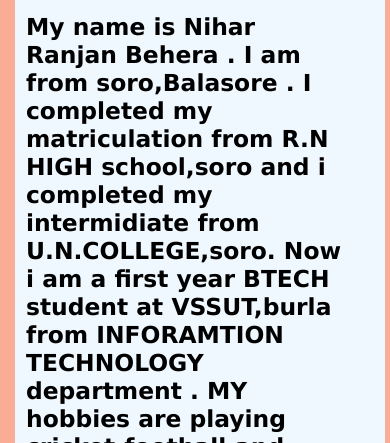
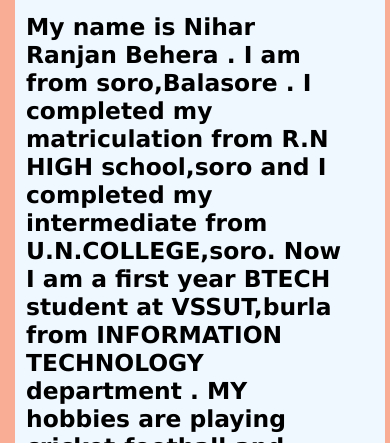
Before and after one commit to Itnihar2003/nihar-web, a plain HTML site: page index.html in a window 390 px wide. Shown: the part 401-844 px from the top of the page. Drawn offline with Linux system fonts and the light colour scheme.

```diff
--- a/index.html
+++ b/index.html
@@ -26,23 +26,19 @@
                 <h3>
 My name is  Nihar Ranjan Behera . I am from soro,Balasore .
 I completed my matriculation from R.N HIGH school,soro
-and i completed my intermidiate from U.N.COLLEGE,soro.
-Now i am a first year BTECH student at VSSUT,burla from
-INFORAMTION TECHNOLOGY department . MY hobbies are playing cricket,football,and painting.
-My aim to be a softwire engineer .
-                            </h3>
+and I completed my intermediate from U.N.COLLEGE,soro.
+Now I am a first year BTECH student at VSSUT,burla from
+INFORMATION TECHNOLOGY department . MY hobbies are playing cricket,football,and painting.
+My aim IS TO BE A SOFTWARE ENGINEER.
+            </h3>
                  </div>
                         <div class="image">
                             <img src="nil.jpg" alt=""width=165 height="165">
-
-
                         </div>
              </div>
-
-
              <div class="container2">
               <center>  <h2>
-                   My intrest
+                   My Interests
                 </h2> </center>
              </div>
                 <div class="container4">
@@ -55,8 +51,8 @@
 
                 <div class="text">
 
-                    <h3> “Full disclosure: I am a geek. I love computers. I love everything about them. I spend eight to ten hours a day in front of a computer screen as I am coding, debugging, or discussing coding practices and methods with other programmers. When I am not programming, I am teaching about computers at the university or am researching and writing about computers as part of my academic work. I truly get excited when a new kernel of Linux is released or when a new Web application that does something never done before becomes available for beta testing. I am deeply impressed when I see smart and beautiful code that does something I know is hard to accomplish. These are moments when I feel that we have only touched the surface of what we can do with computers, and I know that there is a simple solution to the current programming problem I am facing; I just need to get my head around it. With my spare time, I play around with my operating system, trying out new ideas or writing a patch or a bug report to some open source application I use. Most of my day has something to do with computers, until, of course, my son barges into my office and demands we play a “real game”, outside!”
-
+                    <h3> I am passionate about coding and solving problems, I am a natural problem solver and I love maths.
+                        When I am not in front of my laptop, I spend that time playing cricket and other outdoor activities
                      </h3>
                      </div>
 
```
